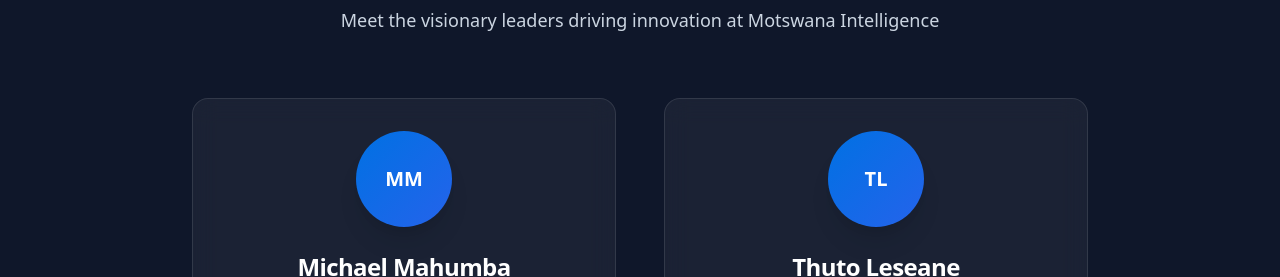
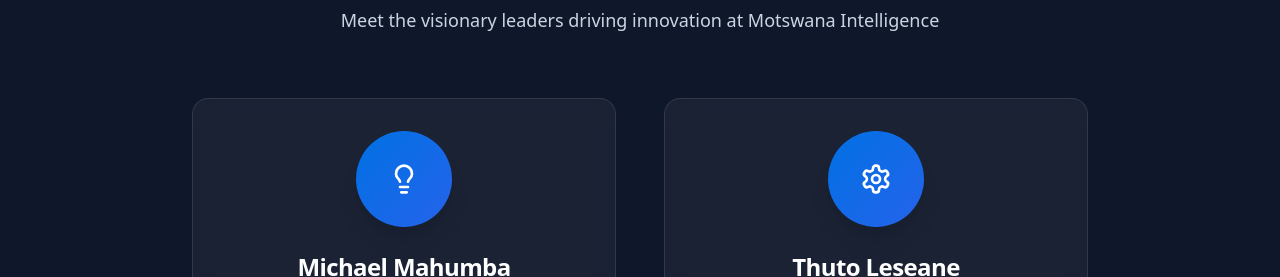
Before and after one commit to Superstarlesley/bright-blue-innovations, a React (Vite) app: page / in a window 1280 px wide. Shown: the part 3140-3417 px from the top of the page. Built offline with nearby package versions, Linux system fonts and the light colour scheme.

Commit message:
Refactor: Replace team member initials with role icons
Replaced the initials in the team member circles with icons representing their roles.

```diff
--- a/src/components/Contact.tsx
+++ b/src/components/Contact.tsx
@@ -1,5 +1,5 @@
 
-import { Mail, Phone, MapPin, Linkedin } from "lucide-react";
+import { Mail, Phone, MapPin, Linkedin, Lightbulb, Settings } from "lucide-react";
 import ContactForm from "./ContactForm";
 
 const Contact = () => {
@@ -8,13 +8,13 @@ const Contact = () => {
       name: "Michael Mahumba",
       title: "Director of Innovation",
       linkedinUrl: "https://www.linkedin.com/in/michael-mahumba-451bb6363",
-      initials: "MM"
+      icon: Lightbulb
     },
     {
       name: "Thuto Leseane",
       title: "Chief Operations Officer",
       linkedinUrl: "https://www.linkedin.com/in/thuto-leseane-2b09a7357",
-      initials: "TL"
+      icon: Settings
     }
   ];
 
@@ -33,14 +33,16 @@ const Contact = () => {
           </div>
 
           <div className="grid grid-cols-1 md:grid-cols-2 gap-12 max-w-4xl mx-auto">
-            {teamMembers.map((member, index) => (
+            {teamMembers.map((member, index) => {
+              const IconComponent = member.icon;
+              return (
                 <div
                   key={member.name}
                   className="bg-white/5 backdrop-blur-md border border-white/10 p-8 rounded-2xl text-center hover:bg-white/8 transition-all duration-300 group"
                 >
-                {/* Profile Image Placeholder */}
-                <div className="w-24 h-24 mx-auto mb-6 bg-gradient-to-br from-primary to-blue-600 rounded-full flex items-center justify-center text-white text-xl font-bold shadow-xl">
-                  {member.initials}
+                  {/* Profile Icon */}
+                  <div className="w-24 h-24 mx-auto mb-6 bg-gradient-to-br from-primary to-blue-600 rounded-full flex items-center justify-center text-white shadow-xl">
+                    <IconComponent size={32} />
                   </div>
 
                   {/* Name and Title */}
@@ -62,7 +64,8 @@ const Contact = () => {
                     Connect on LinkedIn
                   </a>
                 </div>
-            ))}
+              );
+            })}
           </div>
         </div>
 
```
Lines whose indentation alone changed are shown as unchanged.
